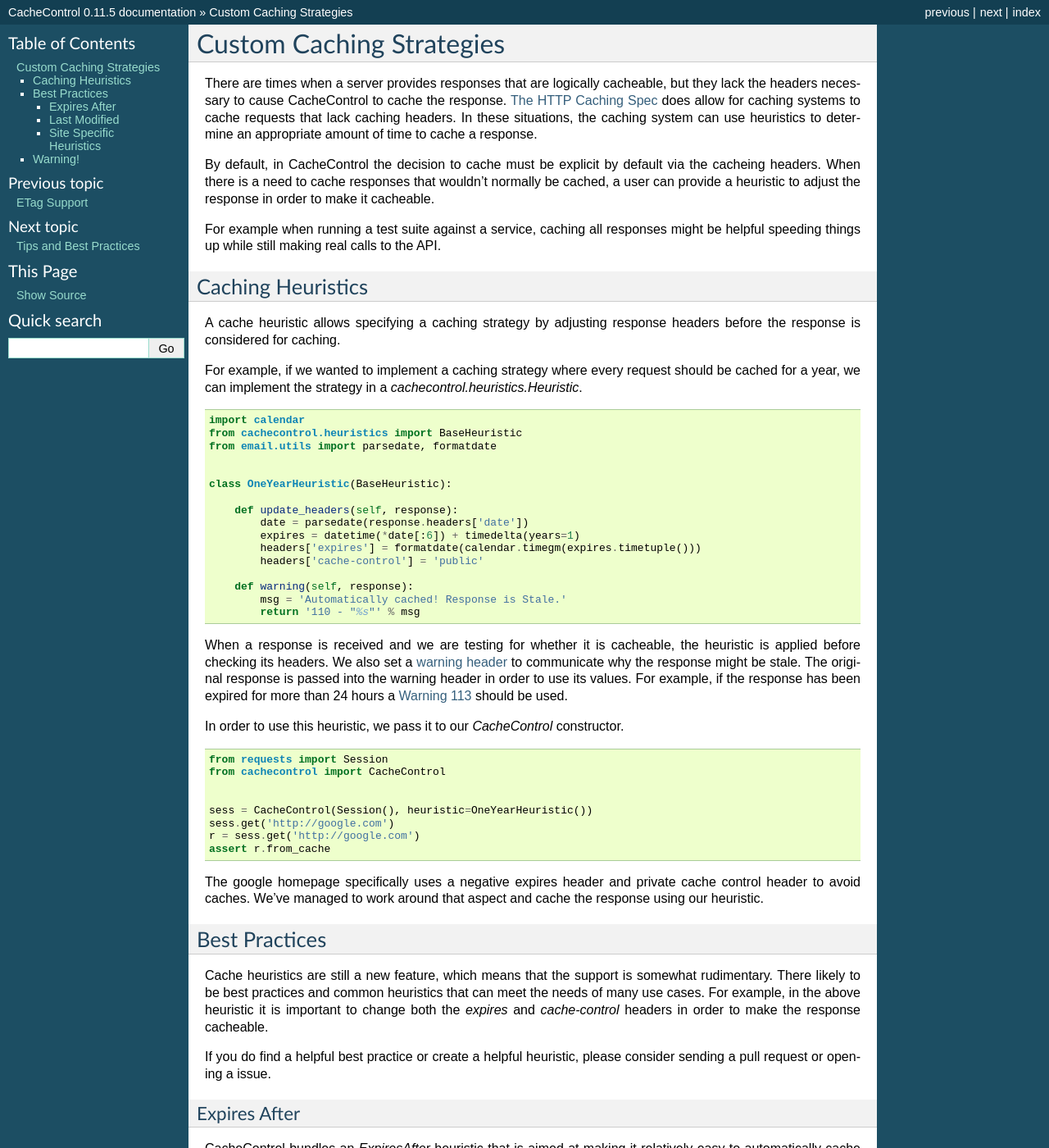
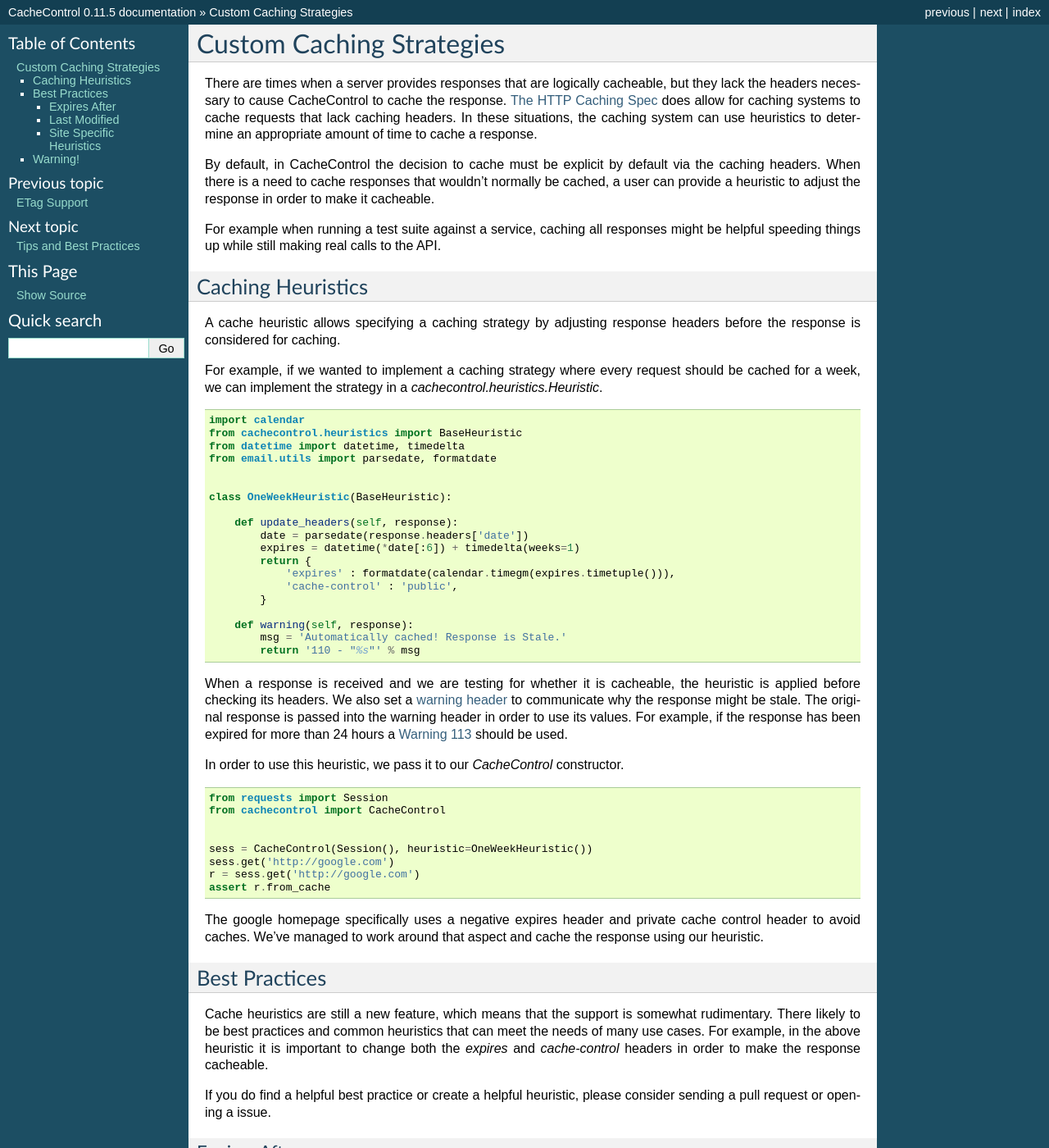
Before and after one commit to psf/cachecontrol, a Sphinx documentation site: the page built from docs/custom_heuristics.rst, in a window 1280 px wide and 1400 px high. Shown: the whole window at 82% size. Built offline with Sphinx 7.4.7, drawn with Linux system fonts in a browser that asks for light colours.

Commit message:
Fix caching heuristics code sample.
* Added datetime imports to make the example self-contained.
* Replaced years with weeks, as timedelta does not have a years keyword
  argument.
* Fixed use of headers variable without earlier assignment.

```diff
--- a/docs/custom_heuristics.rst
+++ b/docs/custom_heuristics.rst
@@ -11,7 +11,7 @@ caching system can use heuristics to determine an appropriate amount
 of time to cache a response.
 
 By default, in CacheControl the decision to cache must be explicit by
-default via the cacheing headers. When there is a need to cache
+default via the caching headers. When there is a need to cache
 responses that wouldn't normally be cached, a user can provide a
 heuristic to adjust the response in order to make it cacheable.
 
@@ -27,21 +27,24 @@ A cache heuristic allows specifying a caching strategy by adjusting
 response headers before the response is considered for caching.
 
 For example, if we wanted to implement a caching strategy where every
-request should be cached for a year, we can implement the strategy in
+request should be cached for a week, we can implement the strategy in
 a `cachecontrol.heuristics.Heuristic`. ::
 
   import calendar
   from cachecontrol.heuristics import BaseHeuristic
+  from datetime import datetime, timedelta
   from email.utils import parsedate, formatdate
 
 
-  class OneYearHeuristic(BaseHeuristic):
+  class OneWeekHeuristic(BaseHeuristic):
 
       def update_headers(self, response):
           date = parsedate(response.headers['date'])
-          expires = datetime(*date[:6]) + timedelta(years=1)
-          headers['expires'] = formatdate(calendar.timegm(expires.timetuple()))
-          headers['cache-control'] = 'public'
+          expires = datetime(*date[:6]) + timedelta(weeks=1)
+          return {
+              'expires' : formatdate(calendar.timegm(expires.timetuple())),
+              'cache-control' : 'public',
+          }
 
       def warning(self, response):
           msg = 'Automatically cached! Response is Stale.'
@@ -65,7 +68,7 @@ constructor. ::
   from cachecontrol import CacheControl
 
 
-  sess = CacheControl(Session(), heuristic=OneYearHeuristic())
+  sess = CacheControl(Session(), heuristic=OneWeekHeuristic())
   sess.get('http://google.com')
   r = sess.get('http://google.com')
   assert r.from_cache
```
